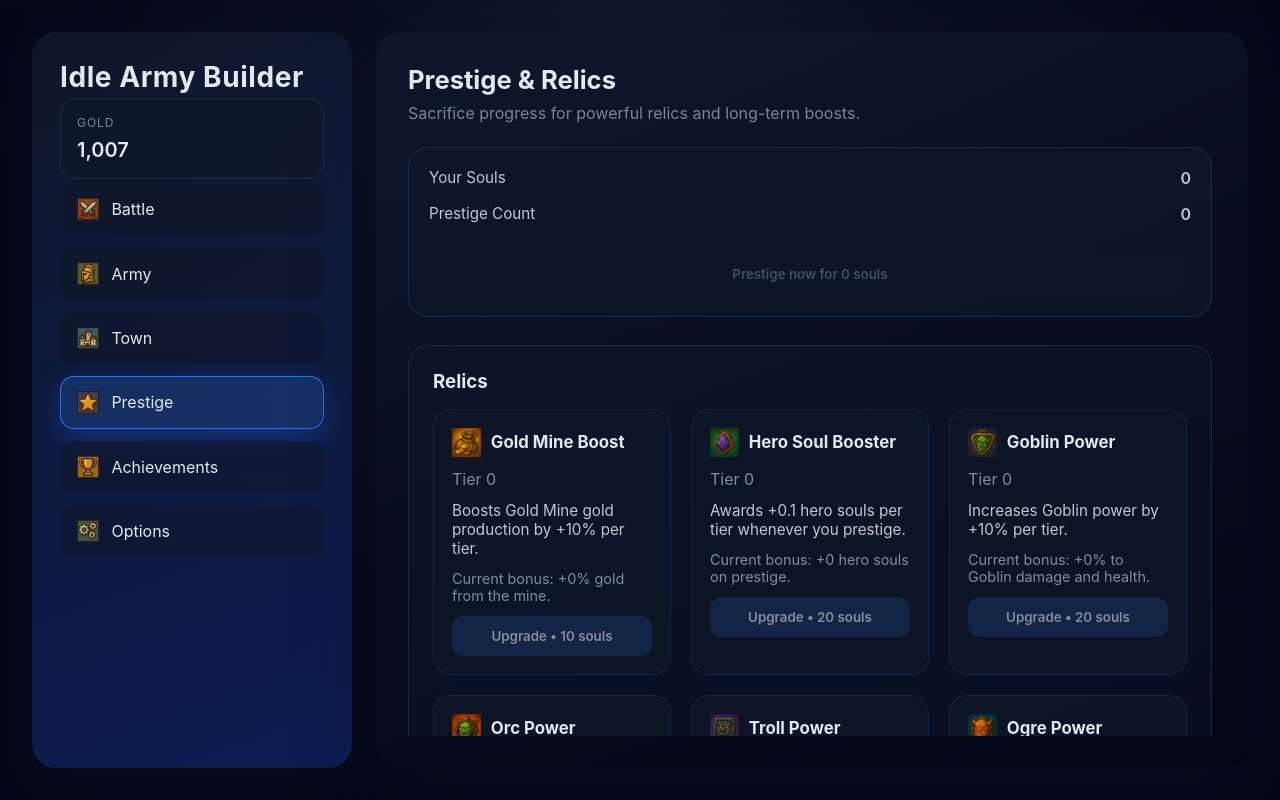
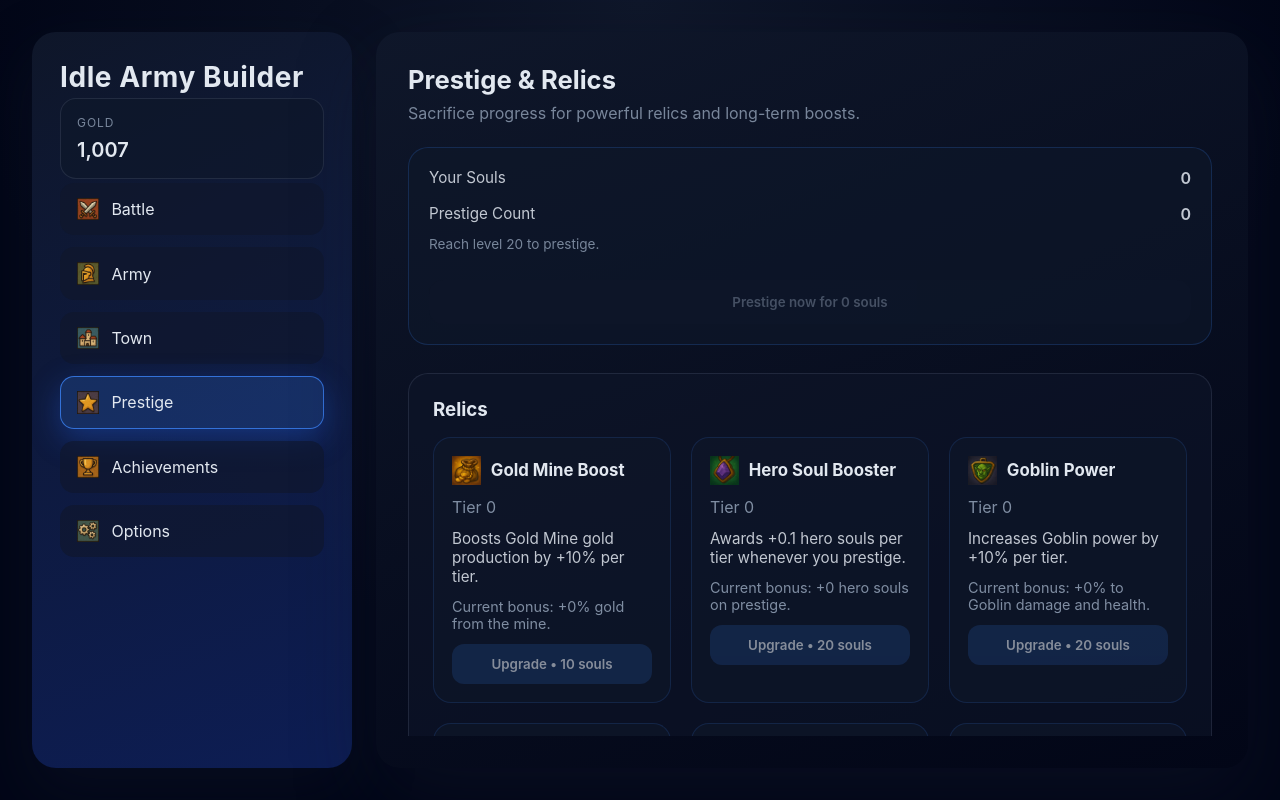
Before and after one commit to aleksandar-radev/army, a Vue app: page / in a window 1280 px wide. Both pictures are taken after a click on the button "Prestige". Built offline with nearby package versions, Linux system fonts and the light colour scheme.

Commit message:
Add prestige requirement message to the PrestigeView and update localization strings

```diff
--- a/src/components/views/PrestigeView.vue
+++ b/src/components/views/PrestigeView.vue
@@ -20,6 +20,9 @@
             <span>{{ t('prestige.summary.prestigeCount') }}</span>
             <strong>{{ formatNumber(resourceSummary.prestigeCount) }}</strong>
           </div>
+          <p class="prestige__requirement">
+            {{ prestigeRequirementMessage }}
+          </p>
           <div class="actions">
             <button
               type="button"
@@ -117,12 +120,14 @@
 </template>
 
 <script setup>
+import { computed } from 'vue';
 import { storeToRefs } from 'pinia';
 import { useEconomyStore } from '@/stores/economyStore.js';
 import { useProgressionStore } from '@/stores/progressionStore.js';
 import { formatNumber } from '@/utils/formatters.js';
 import { useI18nStore } from '@/stores/i18nStore.js';
 import { uiIconSources } from '@/constants/iconSources.js';
+import { PRESTIGE_REQUIRED_LEVEL } from '@/game/prestige.js';
 
 const economy = useEconomyStore();
 const progression = useProgressionStore();
@@ -133,6 +138,9 @@ const CELEBRATION_ICON_SRC = uiIconSources.celebration;
 
 const { resourceSummary, relics } = storeToRefs(economy);
 const { canPrestigeNow, ascendMessage, ascendVisible, ascendDisabled } = storeToRefs(progression);
+const prestigeRequirementMessage = computed(() =>
+  t('prestige.summary.requirement', { level: formatNumber(PRESTIGE_REQUIRED_LEVEL) }),
+);
 
 const performPrestige = () => {
   progression.performPrestige();
@@ -215,6 +223,12 @@ const ascend = () => {
 .summary-row strong {
   font-weight: 600;
   font-size: 1rem;
+}
+
+.prestige__requirement {
+  margin: -4px 0 0;
+  font-size: 0.85rem;
+  color: rgba(148, 163, 184, 0.8);
 }
 
 .actions {
--- a/src/i18n/messages.js
+++ b/src/i18n/messages.js
@@ -91,6 +91,7 @@ export const messages = {
         storedSouls: 'Stored Souls',
         totalSouls: 'Your Souls',
         prestigeCount: 'Prestige Count',
+        requirement: 'Reach level {level} to prestige.',
       },
       actions: {
         prestigeNow: 'Prestige now for {souls} souls',
```
